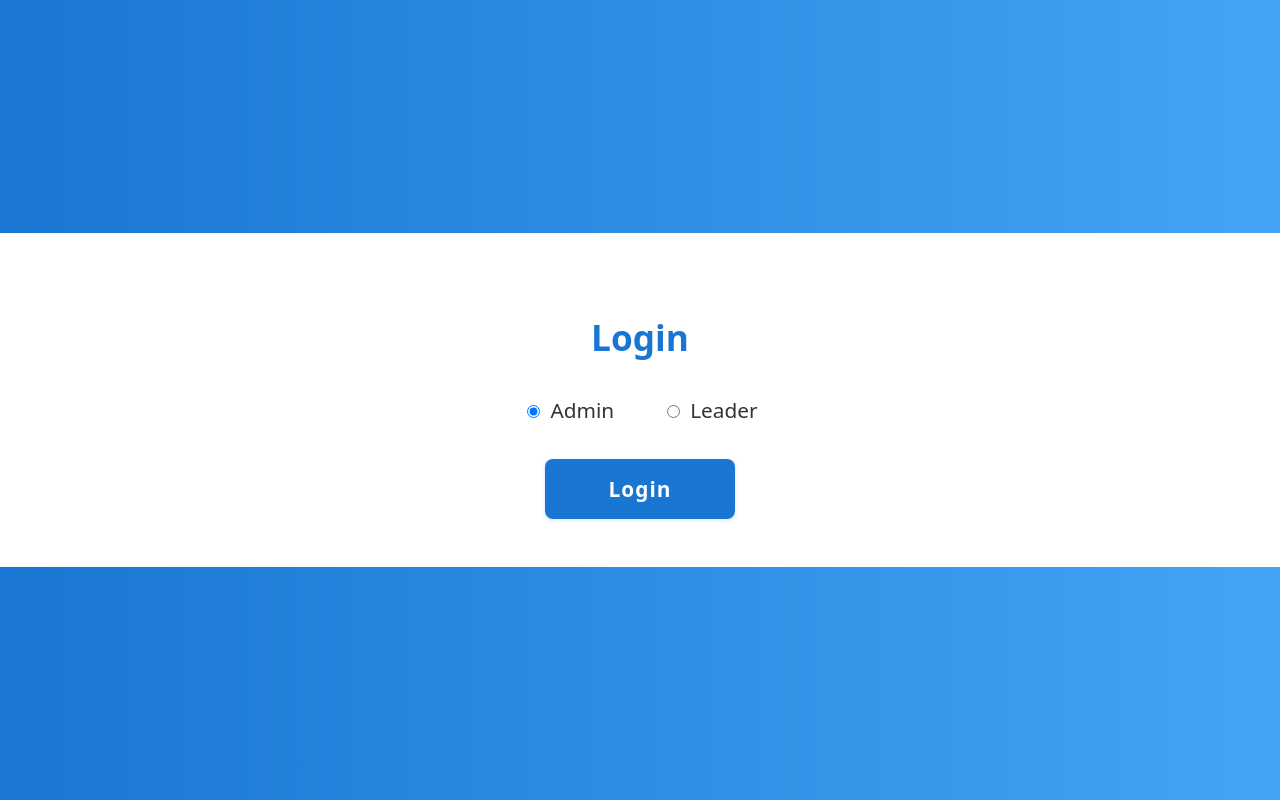
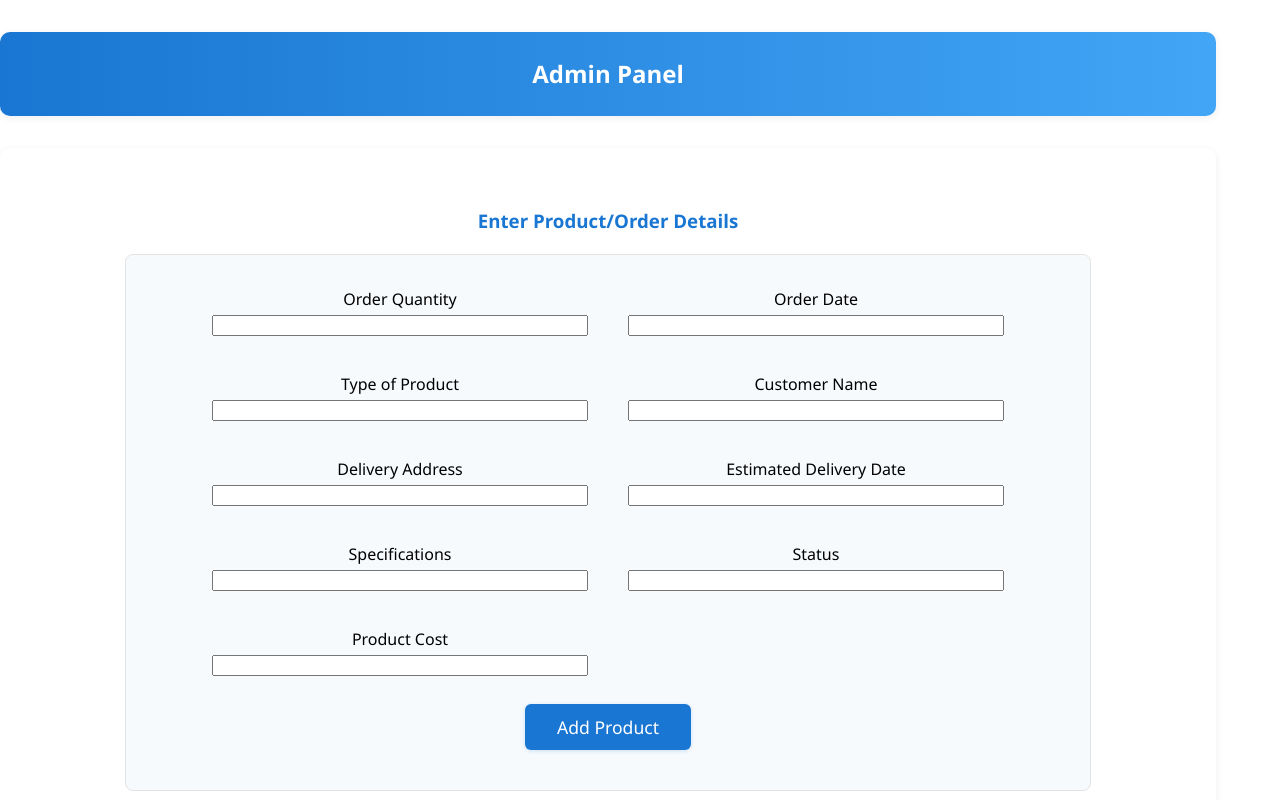
Before and after one commit to parizaamunshi/pans-ngo-portal, a React (Vite) app: page /admin in a window 1280 px wide. Shown: the top 800 px of the page. Built offline with nearby package versions, Linux system fonts and the light colour scheme.

Commit message:
Fixed the naviagation and UI

```diff
--- a/src/App.jsx
+++ b/src/App.jsx
@@ -1,11 +1,22 @@
 import React, { useState } from 'react';
-
-function Login({ onLogin }) {
+import { BrowserRouter as Router, Routes, Route, useNavigate } from 'react-router-dom';
+import Admin from './components/Admin';
+import Leader from './components/Leader';
+function Login() {
   const [role, setRole] = useState('admin');
+  const navigate = useNavigate();
 
   const handleSubmit = (e) => {
+    console.log("event", e);
+
     e.preventDefault();
-    if (onLogin) onLogin(role);
+
+    // Navigate based on role
+    if (role === 'admin') {
+      navigate('/admin');
+    } else if (role === 'leader') {
+      navigate('/leader');
+    }
   };
 
   return (
@@ -63,4 +74,37 @@ function Login({ onLogin }) {
   );
 }
 
-export default Login;
+// Admin Dashboard Component
+function AdminDashboard() {
+  return (
+    <div>
+      <AddProducts />
+    </div>
+  );
+}
+
+// Leader Dashboard Component
+function LeaderDashboard() {
+  return (
+    <div style={{ padding: '2rem', textAlign: 'center' }}>
+      <h1>Leader Dashboard</h1>
+      <p>Welcome to the Leader Dashboard!</p>
+      {/* Add leader-specific components here */}
+    </div>
+  );
+}
+
+// Main App Component with Routing
+function App() {
+  return (
+    <Router>
+      <Routes>
+        <Route path="/" element={<Login />} />
+        <Route path="/admin" element={<Admin />} />
+        <Route path="/leader" element={<Leader />} />
+      </Routes>
+    </Router>
+  );
+}
+
+export default App;
--- a/src/components/Admin.jsx
+++ b/src/components/Admin.jsx
@@ -102,6 +102,7 @@ function Admin() {
           gap: '2rem',
           maxWidth: '800px',
           margin: '0 auto',
+          color:"black"
         }}>
           <div style={{ display: 'flex', flexDirection: 'column' }}>
             <label htmlFor="OrderQuantity">Order Quantity</label>
```
